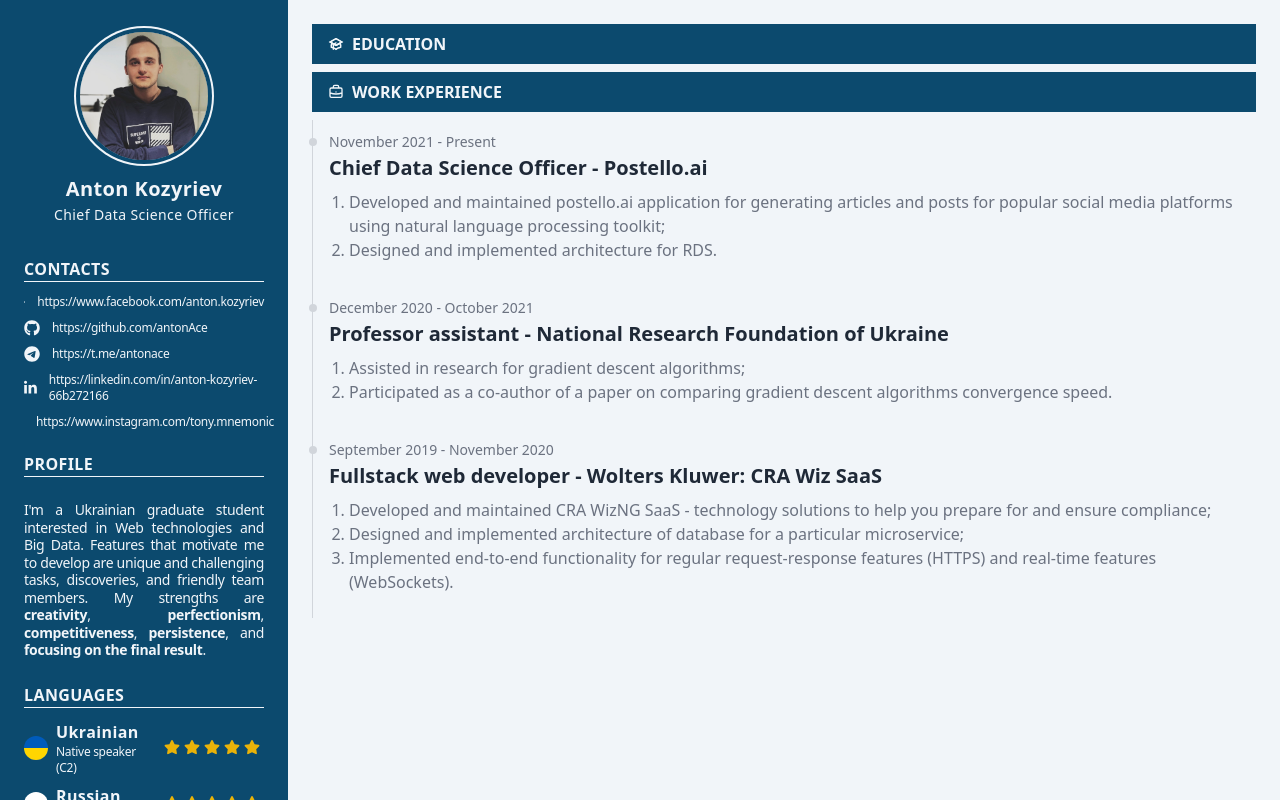
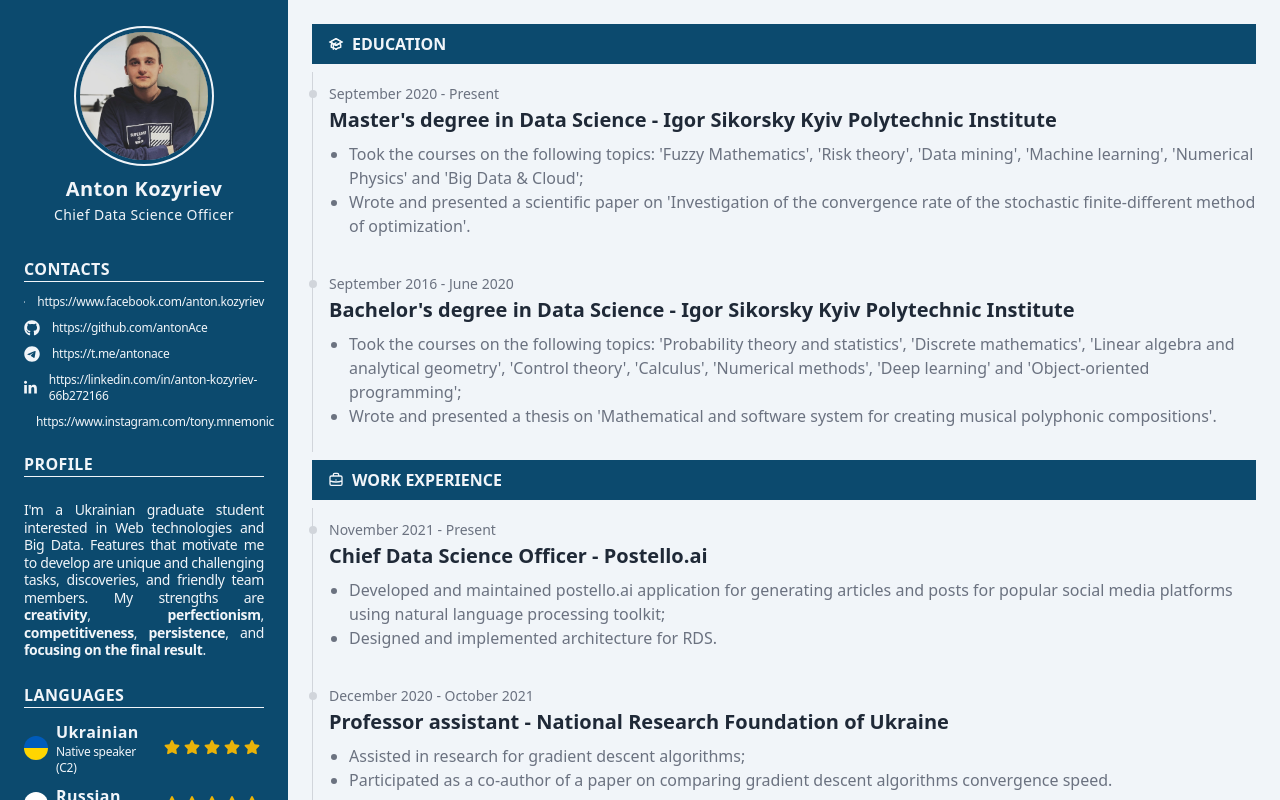
Before and after one commit to kaydotdev/antonkozyriev.me, a React (Create React App) app: page / in a window 1280 px wide. Shown: the top 800 px of the page. Built offline with nearby package versions, Linux system fonts and the light colour scheme.

Commit message:
feat: complete education timespan section

```diff
--- a/src/App.tsx
+++ b/src/App.tsx
@@ -12,6 +12,25 @@ import NewRuFlag from './static/new_ru_flag.svg';
 import UKFlag from './static/uk_flag.svg';
 
 function App() {
+  const educationSection: TimespanSection[] = [
+    {
+      timestamp: "September 2020 - Present",
+      title: "Master's degree in Data Science - Igor Sikorsky Kyiv Polytechnic Institute",
+      events: [
+        "Took the courses on the following topics: 'Fuzzy Mathematics', 'Risk theory', 'Data mining', 'Machine learning', 'Numerical Physics' and 'Big Data & Cloud';",
+        "Wrote and presented a scientific paper on 'Investigation of the convergence rate of the stochastic finite-different method of optimization'."
+      ]
+    },
+    {
+      timestamp: "September 2016 - June 2020",
+      title: "Bachelor's degree in Data Science - Igor Sikorsky Kyiv Polytechnic Institute",
+      events: [
+        "Took the courses on the following topics: 'Probability theory and statistics', 'Discrete mathematics', 'Linear algebra and analytical geometry', 'Control theory', 'Calculus', 'Numerical methods', 'Deep learning' and 'Object-oriented programming';",
+        "Wrote and presented a thesis on 'Mathematical and software system for creating musical polyphonic compositions'."
+      ]
+    }
+  ]
+
   const workExperienceSection: TimespanSection[] = [
     {
       timestamp: "November 2021 - Present",
@@ -123,6 +142,9 @@ function App() {
               <path strokeLinecap="round" strokeLinejoin="round" d="M12 14l9-5-9-5-9 5 9 5zm0 0l6.16-3.422a12.083 12.083 0 01.665 6.479A11.952 11.952 0 0012 20.055a11.952 11.952 0 00-6.824-2.998 12.078 12.078 0 01.665-6.479L12 14zm-4 6v-7.5l4-2.222" />
             </svg>
           </Header>
+          <Timespan sections={educationSection} />
+
+          <div className="mt-2"></div>
 
           <Header text="Work experience">
             <svg xmlns="http://www.w3.org/2000/svg" fill="none" viewBox="0 0 24 24" stroke="currentColor" strokeWidth={2}>
--- a/src/components/Timespan.tsx
+++ b/src/components/Timespan.tsx
@@ -20,7 +20,7 @@ function Timespan(props: TimespanProps) {
                         </div>
                         <div className="mt-0.5 ml-4 mb-6">
                             <h4 className="text-gray-800 font-semibold sm:text-xl text-base mb-1.5">{section.title}</h4>
-                            <ol className="ml-5 mt-2 list-decimal text-gray-500 sm:text-base text-sm">
+                            <ol className="ml-5 mt-2 list-disc text-gray-500 sm:text-base text-sm">
                                 {
                                     section.events.map(event => (<li>{event}</li>))
                                 }
```
